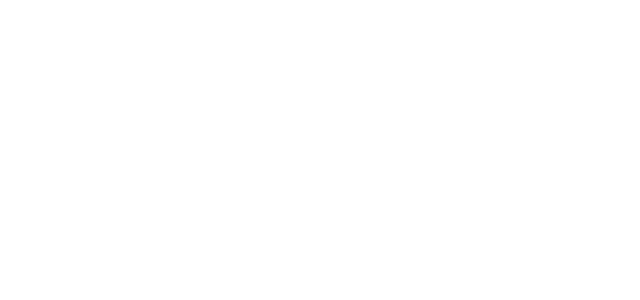
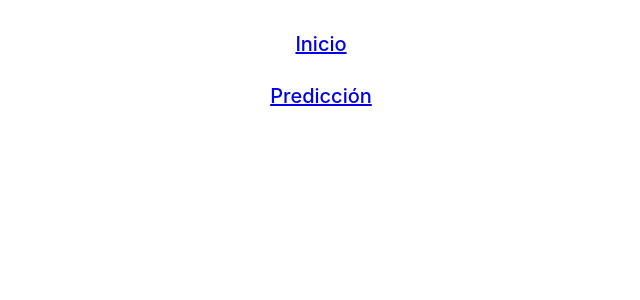
Before and after one commit to DaviDTR1/viral_diagnosis_SE, a React (Create React App) app in the folder templates/viral_diagnosis_se/: page / in a window 1280 px wide. Shown: the top 300 px of the page, without its empty margins (319-959 px from the left). Built offline with nearby package versions, Linux system fonts and the light colour scheme.

Commit message:
Setting up navigation

```diff
--- a/templates/viral_diagnosis_se/src/App.js
+++ b/templates/viral_diagnosis_se/src/App.js
@@ -1,9 +1,20 @@
 import './App.css';
+import { Routes, Route } from 'react-router-dom';
+import Homepage from "./homepage/Homepage";
+import FormPage from "./form/FormPage";
+import EvoFormPage from "./form/EvoFormPage";
+import ResultsRage from "./results/ResultsPage";
 
 function App() {
   return (
-    <div className="App">
-    </div>
+    <>
+      <Routes>
+        <Route path="/" element={<Homepage />} />
+        <Route path="/symptomForm" element={<FormPage />} />
+        <Route path="/evolutionForm" element={<EvoFormPage />} />
+        <Route path="/results" element={<ResultsRage />} />
+      </Routes>
+    </>
   );
 }
 
--- /dev/null
+++ b/templates/viral_diagnosis_se/src/common/NavBar.js
@@ -0,0 +1,26 @@
+import React from "react";
+import { Box, VStack } from "@chakra-ui/react";
+import { Link } from "react-router-dom";
+
+const NavBar = () => {
+    return (
+        <sidebar>
+            <Box px="20vw" py="2rem">
+                <VStack
+                justifyContent="space-between"
+                alignItems="center"
+                spacing="2rem"
+                >
+                    {/* <img src={logo} alt="Viral Diagnosis logo" width={200}/> */}
+                    <nav>
+                        <VStack spacing="1.75rem" fontWeight="500" fontSize="1.25rem">
+                            <Link to="/" >Inicio</Link>
+                            <Link to="/symptomForm" >Predicción</Link>
+                        </VStack>
+                    </nav>
+                </VStack>
+            </Box>
+        </sidebar>
+    );
+};
+export default NavBar;
--- /dev/null
+++ b/templates/viral_diagnosis_se/src/homepage/Homepage.js
@@ -0,0 +1,13 @@
+import React from "react";
+import NavBar from "../common/NavBar";
+import Main from "./Main";
+
+const Homepage = () => {
+    return(
+        <>
+            <NavBar />
+            <Main />
+        </>
+    );
+};
+export default Homepage;
--- /dev/null
+++ b/templates/viral_diagnosis_se/src/homepage/Main.js
@@ -0,0 +1,10 @@
+import React from "react";
+
+const Main = () => {
+    return (
+        <main>
+
+        </main>
+    );
+};
+export default Main;
--- a/templates/viral_diagnosis_se/src/index.js
+++ b/templates/viral_diagnosis_se/src/index.js
@@ -3,11 +3,14 @@
 import './index.css';
 import App from './App';
 import reportWebVitals from './reportWebVitals';
+import { BrowserRouter } from 'react-router-dom';
 
 const root = ReactDOM.createRoot(document.getElementById('root'));
 root.render(
   <React.StrictMode>
-    <App />
+    <BrowserRouter>
+      <App />
+    </BrowserRouter>
   </React.StrictMode>
 );
 
```
Also changed, not shown: templates/viral_diagnosis_se/package.json (+8 -1 lines), templates/viral_diagnosis_se/src/form/EvoFormPage.js (added), templates/viral_diagnosis_se/src/form/FormPage.js (added), templates/viral_diagnosis_se/src/results/ResultsPage.js (added), 1 other file (tests, documents, lock files or other folders).
